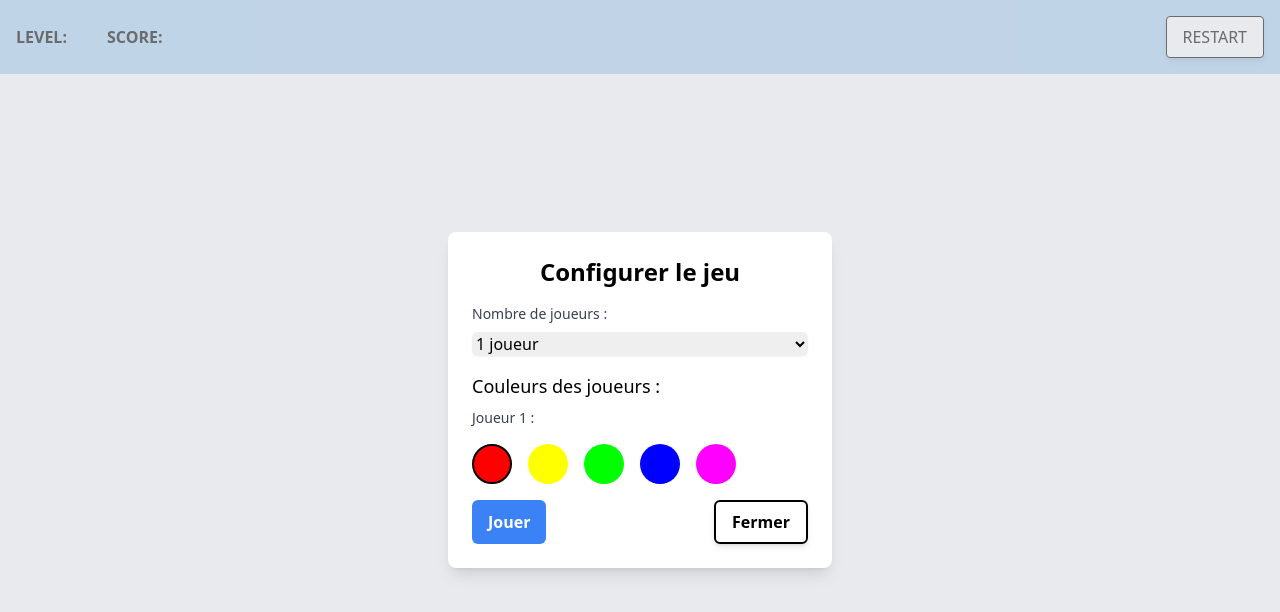
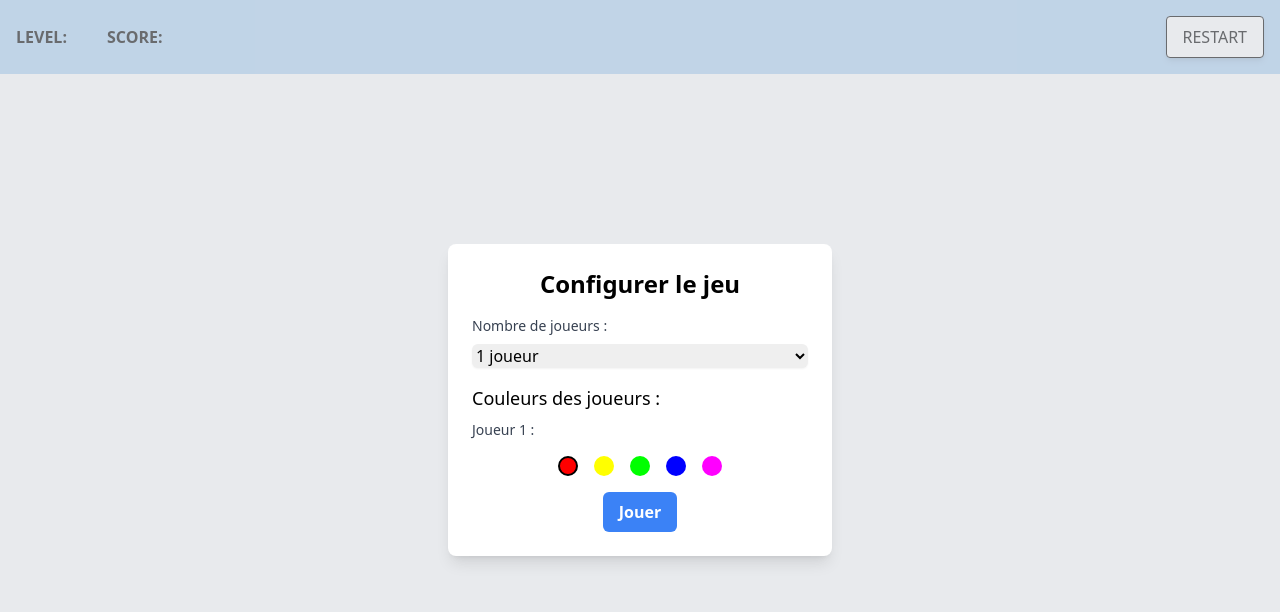
Before and after one commit to zaitsev69/puissance4, a Next.js app: page / in a window 1280 px wide. Shown: the top 612 px of the page. Built offline with nearby package versions, Linux system fonts and the light colour scheme.

Commit message:
modal is improved with a verif before restart

```diff
--- a/src/app/page.js
+++ b/src/app/page.js
@@ -1,12 +1,19 @@
+"use client";
+
 import Header from "@/components/header";
-import Modal from "@/components/modal";
-import Image from "next/image";
+import GameSetupModal from "@/components/modal";
+import { useState } from "react";
 
 export default function Home() {
+  const [isModalOpen, setIsModalOpen] = useState(true);
   return (
     <div>
-      <Header />
-      <Modal />
+      <Header onRestart={() => setIsModalOpen(true)} />
+
+      <GameSetupModal
+        isModalOpen={isModalOpen}
+        setIsModalOpen={setIsModalOpen}
+      />
     </div>
   );
 }
--- a/src/components/header.jsx
+++ b/src/components/header.jsx
@@ -1,13 +1,26 @@
 import React from "react";
 
-function Header() {
+function Header({ onRestart }) {
+  const handleRestartClick = () => {
+    const confirmRestart = window.confirm(
+      "Êtes-vous sûr de vouloir recommencer la partie ?"
+    );
+    if (confirmRestart) {
+      onRestart(); // Si l'utilisateur confirme, on appelle la fonction pour ouvrir la modale
+    }
+  };
+
   return (
     <div className="bg-[#B0D3F3] flex justify-between items-center p-4">
       <div className="flex space-x-10 uppercase font-bold">
         <div>Level:</div>
         <div>Score:</div>
       </div>
-      <button className="bg-white border border-black text-black px-4 py-2 rounded shadow-md uppercase">
+      {/* Appel de la fonction handleRestartClick pour afficher la confirmation */}
+      <button
+        onClick={handleRestartClick}
+        className="bg-white border border-black text-black px-4 py-2 rounded shadow-md uppercase"
+      >
         Restart
       </button>
     </div>
--- a/src/components/modal.jsx
+++ b/src/components/modal.jsx
@@ -2,7 +2,7 @@
 
 import React, { useState } from "react";
 
-const GameSetupModal = () => {
+const GameSetupModal = ({ isModalOpen, setIsModalOpen }) => {
   const colors = [
     { value: "#ff0000", label: "Rouge" },
     { value: "#ffff00", label: "Jaune" },
@@ -13,7 +13,6 @@ const GameSetupModal = () => {
 
   const [numPlayers, setNumPlayers] = useState(1); // Par défaut 1 joueur
   const [playerColors, setPlayerColors] = useState(["#ff0000"]); // Rouge par défaut pour 1 joueur
-  const [isModalOpen, setIsModalOpen] = useState(true); // état de la modale
 
   // Met à jour la couleur des joueurs
   const handleColorChange = (index, color) => {
@@ -87,7 +86,7 @@ const GameSetupModal = () => {
                   <label className="block text-sm font-medium text-gray-700 mb-2">
                     Joueur {index + 1} :
                   </label>
-                  <div className="flex space-x-4 my-4">
+                  <div className="flex space-x-4 my-4 justify-center">
                     {getAvailableColors(index).map((color) => (
                       <label key={color.value}>
                         <input
@@ -99,7 +98,7 @@ const GameSetupModal = () => {
                           className="sr-only" // Masque l'input radio natif
                         />
                         <div
-                          className={`w-10 h-10 rounded-full border-2 cursor-pointer ${
+                          className={`w-5 h-5 rounded-full border-2 cursor-pointer ${
                             playerColors[index] === color.value
                               ? "border-black"
                               : "border-transparent"
@@ -113,18 +112,12 @@ const GameSetupModal = () => {
               ))}
             </div>
             {/* Boutons */}
-            <div className="flex justify-between">
+            <div className="text-center">
               <button
                 onClick={startGame}
                 className="px-4 py-2 bg-blue-500 text-white font-semibold rounded-md hover:bg-blue-600"
               >
                 Jouer
-              </button>
-              <button
-                onClick={() => setIsModalOpen(false)}
-                className="px-4 py-2 bg-white text-black font-semibold border border-2 border-black shadow-md rounded-md hover:bg-gray-300"
-              >
-                Fermer
               </button>
             </div>
           </div>
```
